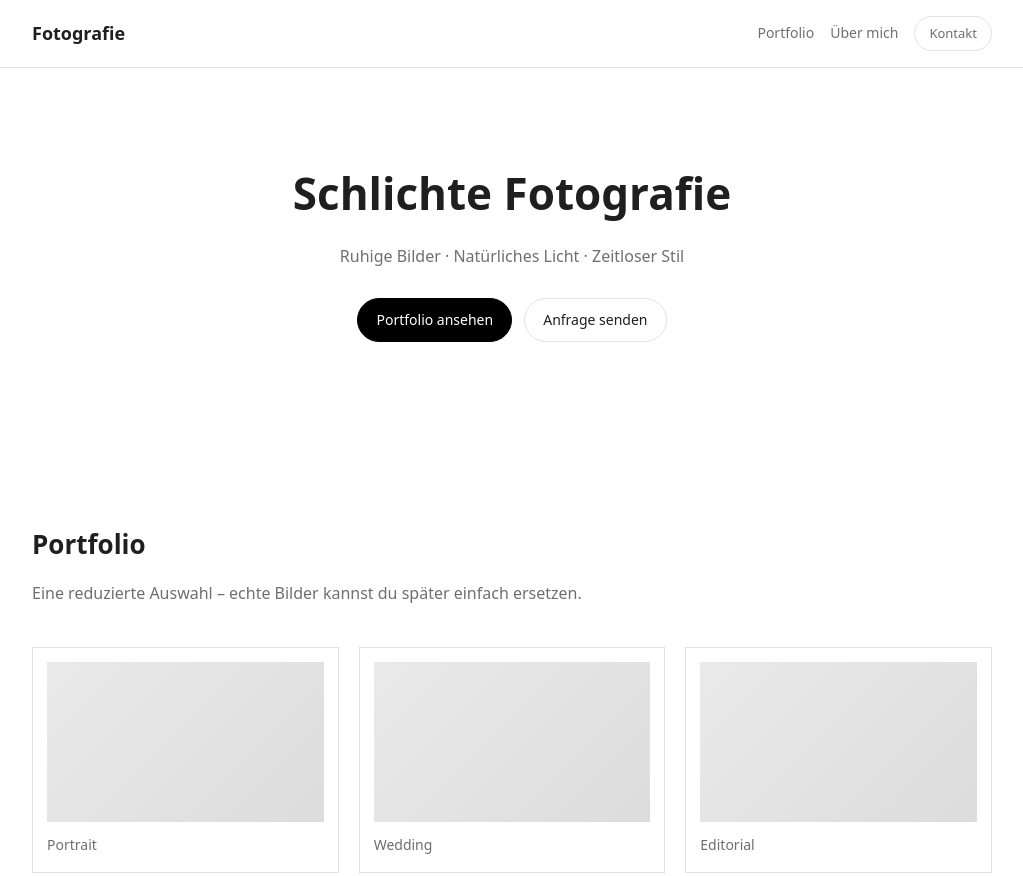
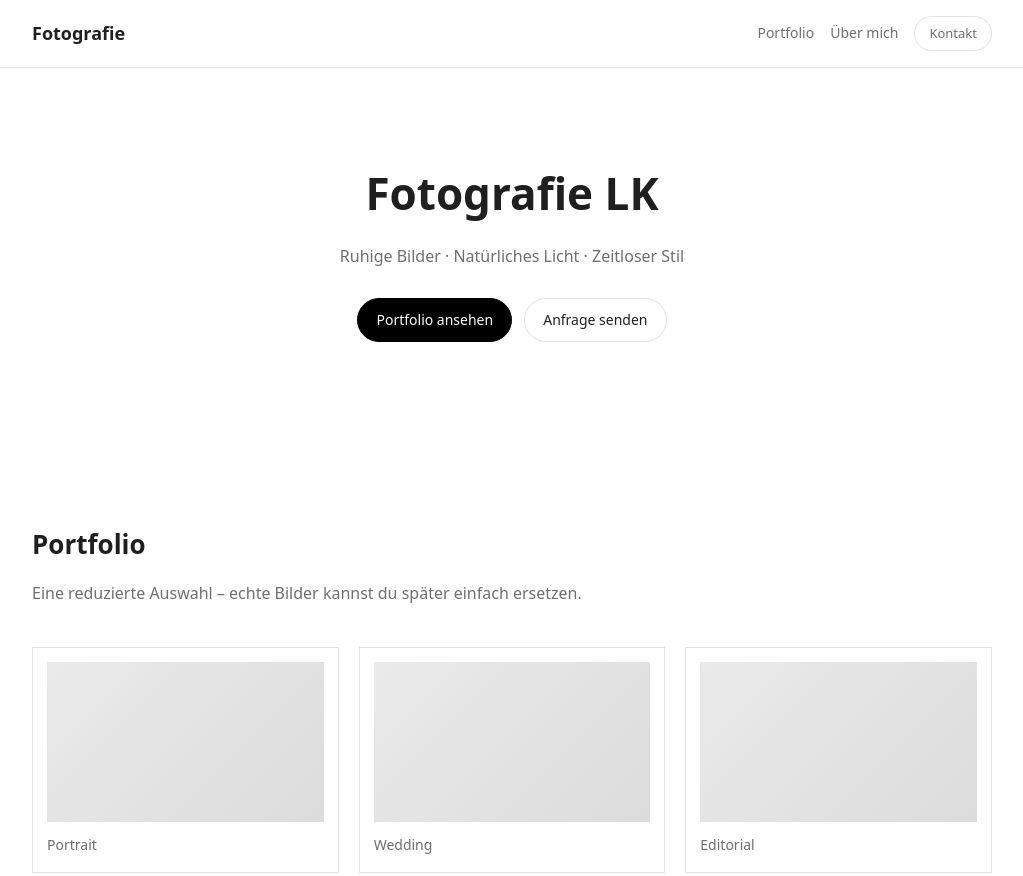
Before and after one commit to likarner0609-dot/foto-onepager, a plain HTML site: page index.html in a window 1280 px wide. Shown: the top 876 px of the page, without its empty margins (128-1151 px from the left). Drawn offline with Linux system fonts and the light colour scheme.

Commit message:
index.html

```diff
--- a/index.html
+++ b/index.html
@@ -24,7 +24,7 @@
 
   <!-- Hero -->
   <section class="hero">
-    <h1>Schlichte Fotografie</h1>
+    <h1>Fotografie LK</h1>
     <p>Ruhige Bilder · Natürliches Licht · Zeitloser Stil</p>
     <div class="hero-buttons">
       <a href="#portfolio" class="btn primary">Portfolio ansehen</a>
```
